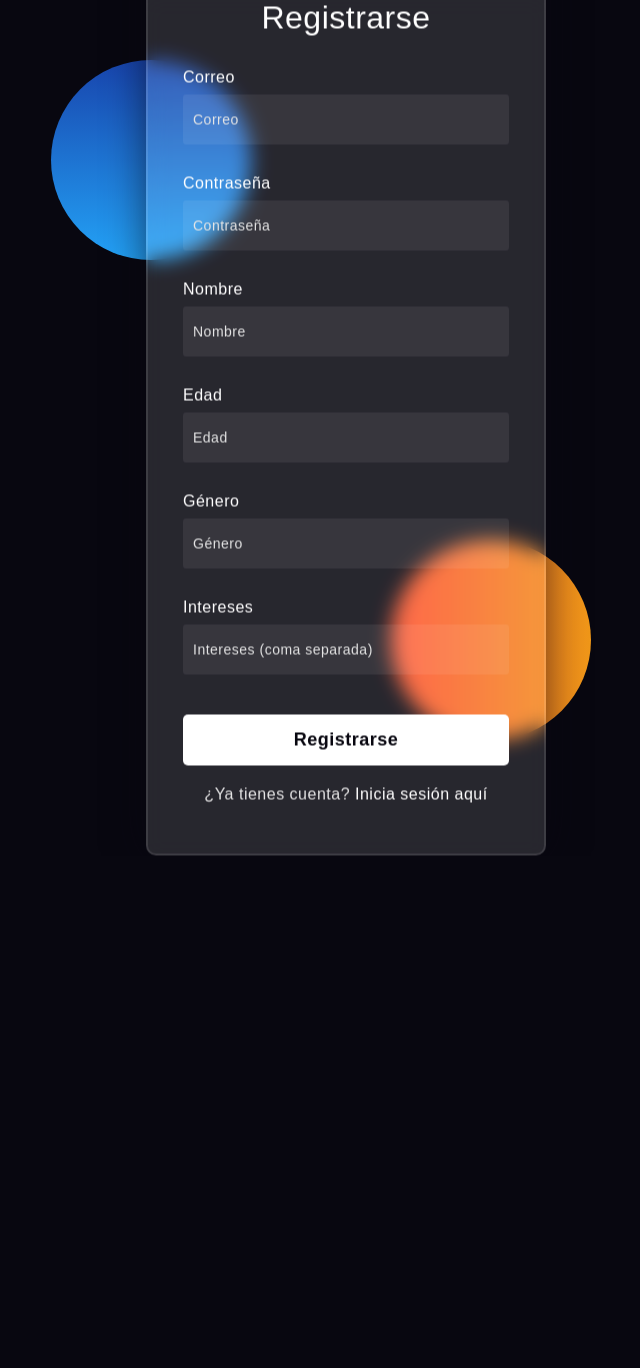
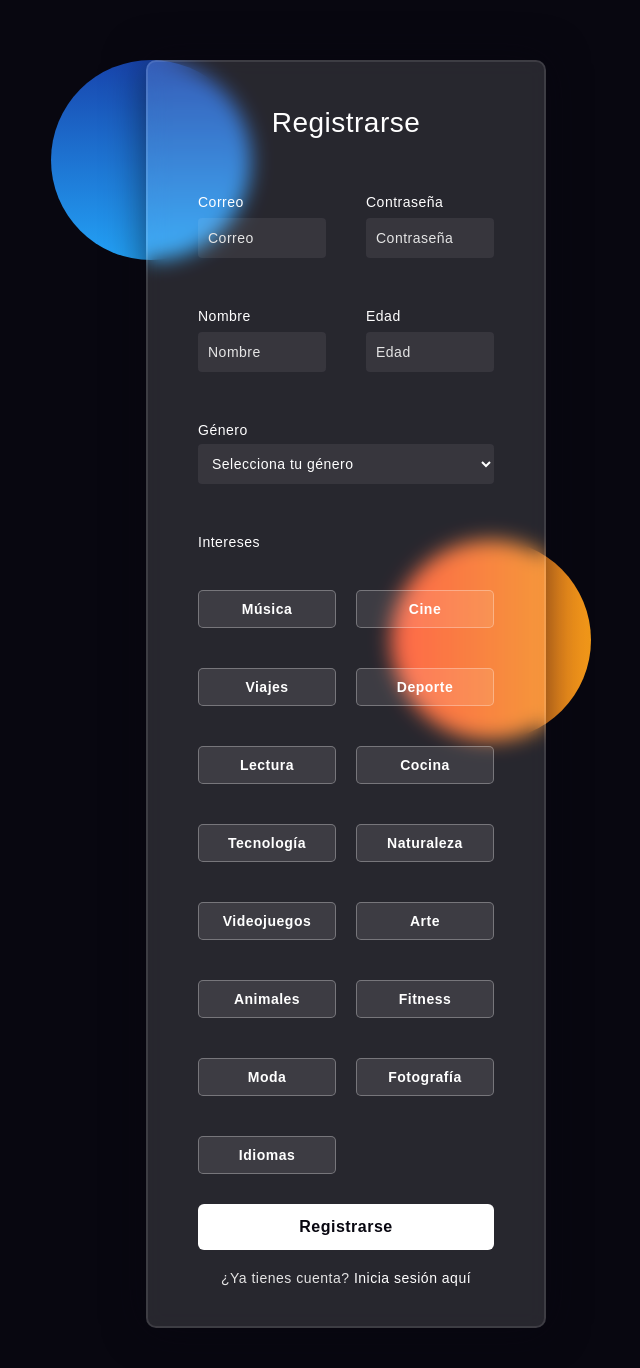
Before and after one commit to axeelbl/LoveLink, a FastAPI app: page /register-page in a window 1280 px wide. Shown: the whole page, without its empty margins (294-934 px from the left). Before the commit the page ends 856 px from the top, so only its background shows below. Run offline with FastAPI, Linux system fonts and the light colour scheme.

Commit message:
v0.7.3 - FORMAL REGISTER Implemented - All Works

```diff
--- a/static/auth.css
+++ b/static/auth.css
@@ -10,11 +10,13 @@
 body {
   background-color: #080710;
   font-family: 'Poppins', sans-serif;
-  height: 100vh;
-  overflow: hidden;
+  height: auto;
+  overflow-x: hidden;
+  margin: 0;
+  padding: 0;
 }
 
-/* Fondo decorativo */
+/* Estilos de fondo */
 .background {
   width: 430px;
   height: 520px;
@@ -46,10 +48,7 @@ form {
   height: auto;
   width: 400px;
   background-color: rgba(255, 255, 255, 0.13);
-  position: relative;
-  margin: auto;
-  top: 50%;
-  transform: translateY(-50%);
+  margin: 60px auto;
   border-radius: 10px;
   backdrop-filter: blur(10px);
   border: 2px solid rgba(255, 255, 255, 0.1);
--- a/templates/register.html
+++ b/templates/register.html
@@ -4,6 +4,166 @@
   <meta charset="UTF-8" />
   <title>Registro - LoveLink</title>
   <link rel="stylesheet" href="/static/auth.css" />
+  <style>
+    * {
+      box-sizing: border-box;
+    }
+
+    body {
+      background-color: #080710;
+      font-family: 'Poppins', sans-serif;
+      margin: 0;
+      padding: 0;
+    }
+
+    .background {
+      width: 430px;
+      height: 520px;
+      position: absolute;
+      transform: translate(-50%, -50%);
+      left: 50%;
+      top: 50%;
+      z-index: -1;
+    }
+
+    .background .shape {
+      height: 200px;
+      width: 200px;
+      position: absolute;
+      border-radius: 50%;
+    }
+
+    .shape:first-child {
+      background: linear-gradient(#1845ad, #23a2f6);
+      left: -80px;
+      top: -80px;
+    }
+
+    .shape:last-child {
+      background: linear-gradient(to right, #ff512f, #f09819);
+      right: -30px;
+      bottom: -80px;
+    }
+
+    form {
+      max-width: 900px;
+      margin: 60px auto 40px;
+      background-color: rgba(255, 255, 255, 0.13);
+      border-radius: 10px;
+      backdrop-filter: blur(10px);
+      border: 2px solid rgba(255, 255, 255, 0.1);
+      box-shadow: 0 0 40px rgba(8, 7, 16, 0.6);
+      padding: 40px 50px;
+    }
+
+    h1 {
+      font-size: 28px;
+      color: #fff;
+      text-align: center;
+      margin-bottom: 20px;
+    }
+
+    .form-grid {
+      display: grid;
+      grid-template-columns: 1fr 1fr;
+      gap: 20px 40px;
+    }
+
+    label {
+      display: block;
+      font-size: 14px;
+      font-weight: 500;
+      color: #ffffff;
+      margin-bottom: 6px;
+    }
+
+    input,
+    select {
+      width: 100%;
+      height: 40px;
+      padding: 8px 10px;
+      font-size: 14px;
+      border: none;
+      border-radius: 4px;
+      background-color: rgba(255, 255, 255, 0.07);
+      color: #fff;
+    }
+
+    ::placeholder {
+      color: #e5e5e5;
+    }
+
+    .full-width {
+      grid-column: 1 / -1;
+    }
+
+    .interests-container {
+      display: grid;
+      grid-template-columns: repeat(2, 1fr); /* dos columnas */
+      gap: 10px 20px; /* espacio entre filas y columnas */
+      margin-top: 10px;
+    }
+
+    .interest-btn {
+      width: 100%; /* que ocupen toda la celda */
+      padding: 10px;
+      font-size: 14px;
+      border: 1px solid rgba(255, 255, 255, 0.3);
+      border-radius: 5px;
+      background-color: rgba(255, 255, 255, 0.1);
+      color: #fff;
+      cursor: pointer;
+      transition: background-color 0.2s ease;
+      text-align: center;
+    }
+
+    .interest-btn.selected {
+      background-color: #23a2f6;
+      border-color: #1b87d0;
+      color: white;
+    }
+
+    button {
+      margin-top: 30px;
+      width: 100%;
+      padding: 14px 0;
+      font-size: 16px;
+      font-weight: 600;
+      border: none;
+      border-radius: 6px;
+      background-color: #ffffff;
+      color: #080710;
+      cursor: pointer;
+      transition: background-color 0.3s ease;
+    }
+
+    button:hover {
+      background-color: #e0e0e0;
+    }
+
+    p {
+      margin-top: 20px;
+      text-align: center;
+      color: #e5e5e5;
+      font-size: 14px;
+    }
+
+    p a {
+      color: #ffffff;
+      text-decoration: none;
+      font-weight: 500;
+    }
+
+    p a:hover {
+      text-decoration: underline;
+    }
+
+    @media (max-width: 700px) {
+      .form-grid {
+        grid-template-columns: 1fr;
+      }
+    }
+  </style>
 </head>
 <body>
   <div class="background">
@@ -14,23 +174,40 @@
   <form id="register-form">
     <h1>Registrarse</h1>
 
+    <div class="form-grid">
+      <div>
         <label for="email">Correo</label>
         <input type="email" id="email" placeholder="Correo" required />
-
+      </div>
+      <div>
         <label for="password">Contraseña</label>
         <input type="password" id="password" placeholder="Contraseña" required />
+      </div>
 
+      <div>
         <label for="name">Nombre</label>
         <input type="text" id="name" placeholder="Nombre" required />
-
+      </div>
+      <div>
         <label for="age">Edad</label>
         <input type="number" id="age" placeholder="Edad" required />
+      </div>
 
+      <div class="full-width">
         <label for="gender">Género</label>
-    <input type="text" id="gender" placeholder="Género" required />
+        <select id="gender" required>
+          <option value="">Selecciona tu género</option>
+          <option value="Hombre">Hombre</option>
+          <option value="Mujer">Mujer</option>
+          <option value="Otro">Otro</option>
+        </select>
+      </div>
 
-    <label for="interests">Intereses</label>
-    <input type="text" id="interests" placeholder="Intereses (coma separada)" required />
+      <div class="full-width">
+        <label>Intereses</label>
+        <div class="interests-container" id="interests"></div>
+      </div>
+    </div>
 
     <button type="submit">Registrarse</button>
 
@@ -38,8 +215,28 @@
   </form>
 
   <script>
+    const interestList = [
+      "Música", "Cine", "Viajes", "Deporte", "Lectura",
+      "Cocina", "Tecnología", "Naturaleza", "Videojuegos", "Arte",
+      "Animales", "Fitness", "Moda", "Fotografía", "Idiomas"
+    ];
+
+    const interestsContainer = document.getElementById("interests");
+
+    interestList.forEach(interest => {
+      const btn = document.createElement("button");
+      btn.type = "button";
+      btn.className = "interest-btn";
+      btn.textContent = interest;
+      btn.addEventListener("click", () => btn.classList.toggle("selected"));
+      interestsContainer.appendChild(btn);
+    });
+
     document.getElementById("register-form").addEventListener("submit", async (e) => {
       e.preventDefault();
+
+      const selectedInterests = Array.from(document.querySelectorAll(".interest-btn.selected"))
+        .map(btn => btn.textContent);
 
       const body = {
         email: document.getElementById("email").value,
@@ -47,7 +244,7 @@
         name: document.getElementById("name").value,
         age: parseInt(document.getElementById("age").value),
         gender: document.getElementById("gender").value,
-        interests: document.getElementById("interests").value.split(",").map(i => i.trim())
+        interests: selectedInterests
       };
 
       const res = await fetch("/register", {
```
Also changed, not shown: seed.py (+25 -14 lines). Lines whose indentation alone changed are shown as unchanged.
